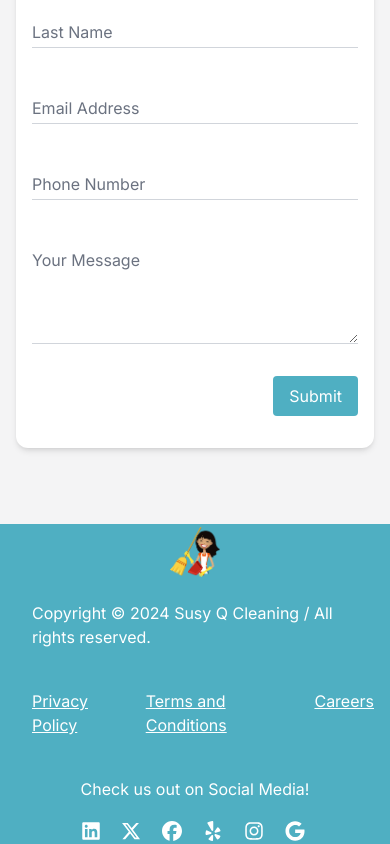
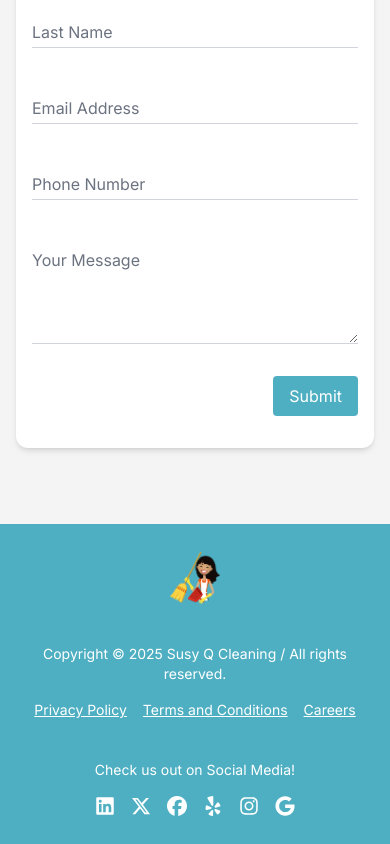
Before and after one commit to oscar-ct/susyq, a Next.js app: page / in a window 390 px wide. Shown: the part 8796-9640 px from the top of the page. Built offline with nearby package versions, Linux system fonts and the light colour scheme.

Commit message:
feat: update footer styling for mobile screens

```diff
--- a/src/components/Footer.jsx
+++ b/src/components/Footer.jsx
@@ -8,22 +8,22 @@ const Footer = () => {
     return (
         <footer className="bg-susy">
             <div className={"h-80 md:h-44 max-w-screen-xl px-4 flex items-center mx-auto lg:px-8"}>
-                <div className={"flex flex-col justify-between w-full md:flex-row items-center"}>
+                <div className={"flex flex-col gap-10 justify-between w-full items-center md:flex-row"}>
                     <Link href={"/"}>
                         <Image
                             width={50}
-                            height={50}
+                            height={52}
                             priority
-                            className={"w-[50px] h-[50px]"}
+                            className={"w-[50px] h-auto"}
                             src={susy}
                             alt="susy"
                         />
                     </Link>
-                    <div className={"pt-6 md:pt-0 pl-4 text-white"}>
-                        <p className={"pb-10 md:pb-4"}>
-                            Copyright © 2024 Susy Q Cleaning / All rights reserved.
+                    <div className={"flex flex-col gap-4"}>
+                        <p className={"text-white text-center text-sm lg:text-base"}>
+                            Copyright © 2025 Susy Q Cleaning / All rights reserved.
                         </p>
-                        <div className={"flex justify-center gap-4"}>
+                        <div className={"flex justify-center gap-4 text-white text-sm lg:text-base"}>
                             <Link href={"/privacy"} className={"underline"}>
                                 Privacy Policy
                             </Link>
@@ -35,9 +35,9 @@ const Footer = () => {
                             </Link>
                         </div>
                     </div>
-                    <div className={"text-white pt-10 md:pt-0 flex flex-col justify-center"}>
-                        <span className="text-center">Check us out on Social Media!</span>
-                        <div className="pt-5 grid grid-flow-col gap-4 text-xl">
+                    <div className={"text-white flex flex-col gap-4 justify-center"}>
+                        <span className="text-center text-sm lg:text-base">Check us out on Social Media!</span>
+                        <div className="grid grid-flow-col gap-4 text-xl">
                             <a aria-label="linkedin" href={"https://www.linkedin.com/company/susy-q-cleaning/"}
                                target="_blank"
                                rel="noopener noreferrer">
```
